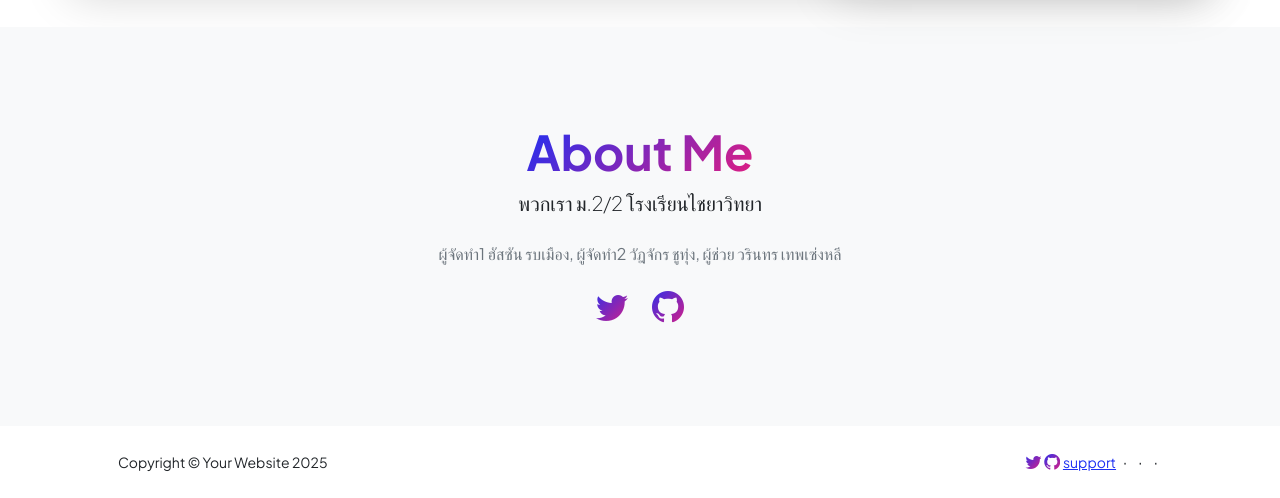
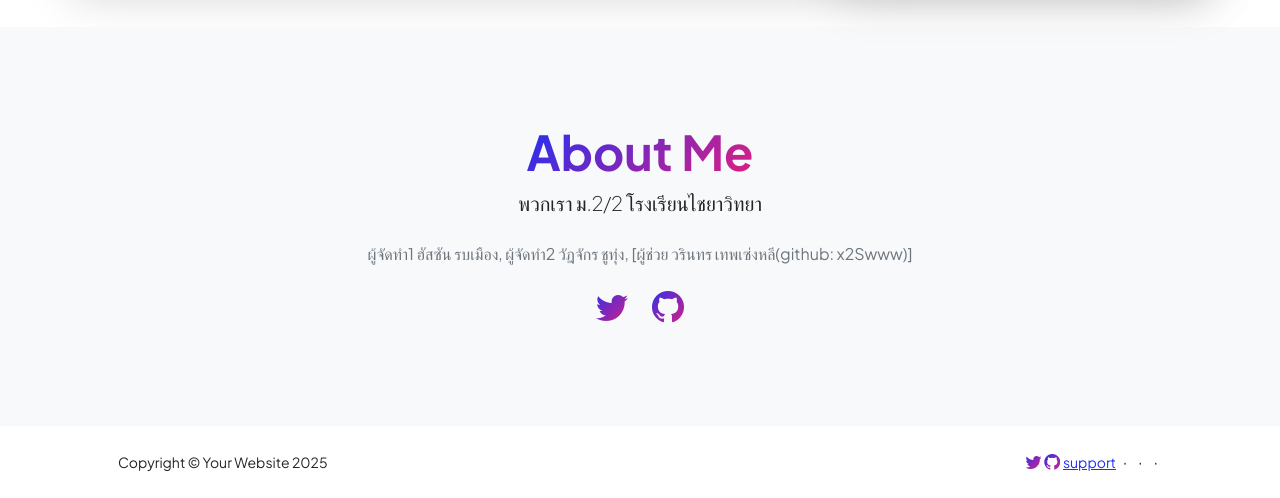
Before and after one commit to x2Swww/webpage.github.io, a plain HTML site: page index.html in a window 1280 px wide. Shown: the part 802-1300 px from the top of the page. Drawn offline with nearby package versions, Linux system fonts and the light colour scheme; a script that the page names is missing.

Commit message:
Update index.html

```diff
--- a/index.html
+++ b/index.html
@@ -68,7 +68,7 @@
                             <div class="text-center my-5">
                                 <h2 class="display-5 fw-bolder"><span class="text-gradient d-inline">About Me</span></h2>
                                 <p class="lead fw-light mb-4">พวกเรา ม.2/2 โรงเรียนไชยาวิทยา</p>
-                                <p class="text-muted">ผู้จัดทำ1 ฮัสซัน รบเมือง, ผู้จัดทำ2 วัฎจักร ชูทุ่ง, ผู้ช่วย วรินทร เทพเซ่งหลี</p>
+                                <p class="text-muted">ผู้จัดทำ1 ฮัสซัน รบเมือง, ผู้จัดทำ2 วัฎจักร ชูทุ่ง, [ผู้ช่วย วรินทร เทพเซ่งหลี(github: x2Swww)]</p>
                                 <div class="d-flex justify-content-center fs-2 gap-4">
                                     <a class="text-gradient" href="https://x.com/rb_meuxng85421"><i class="bi bi-twitter"></i></a>
                                     <a class="text-gradient" href="https://github.com/x2Swww"><i class="bi bi-github"></i></a>
```
